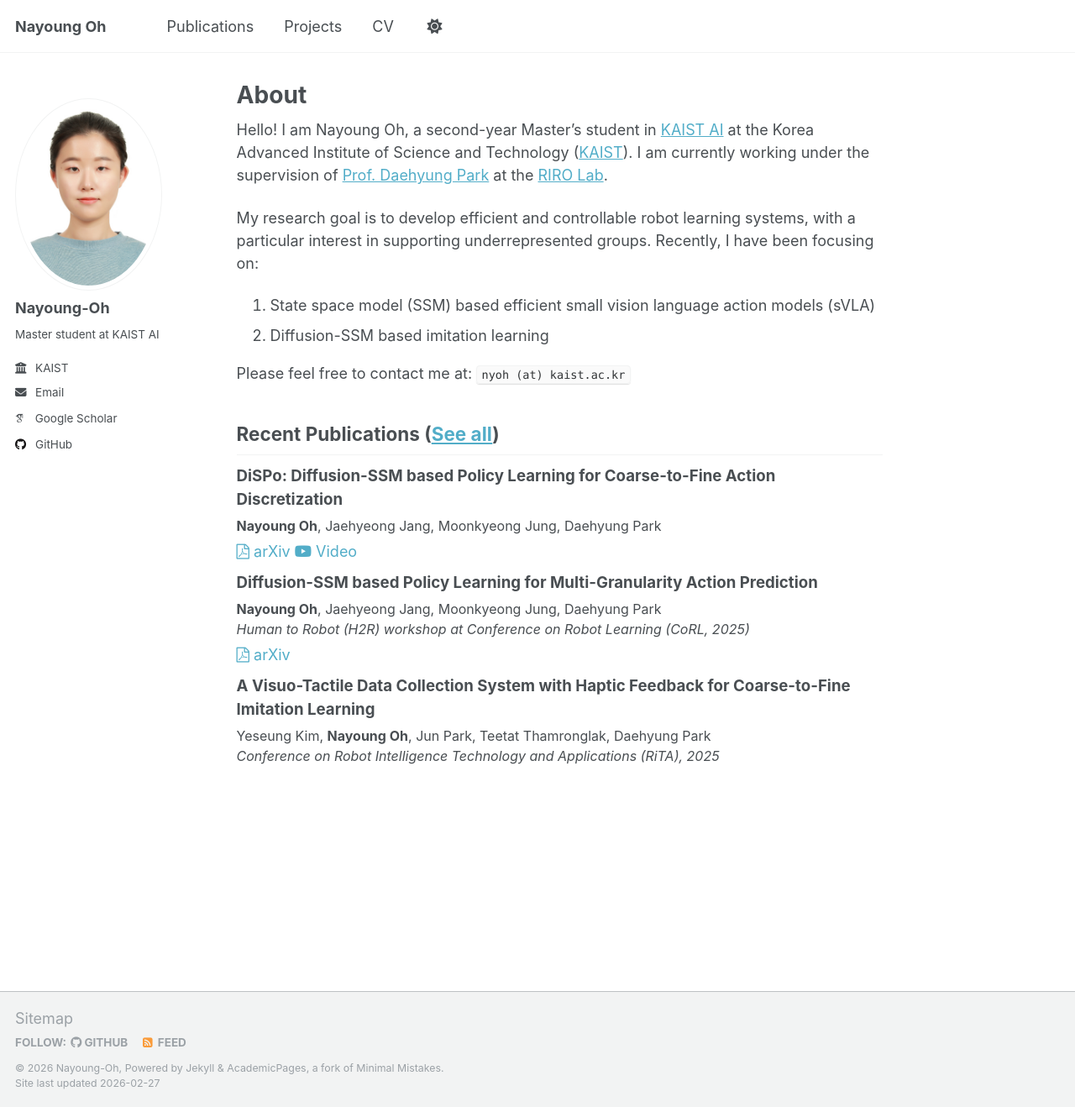
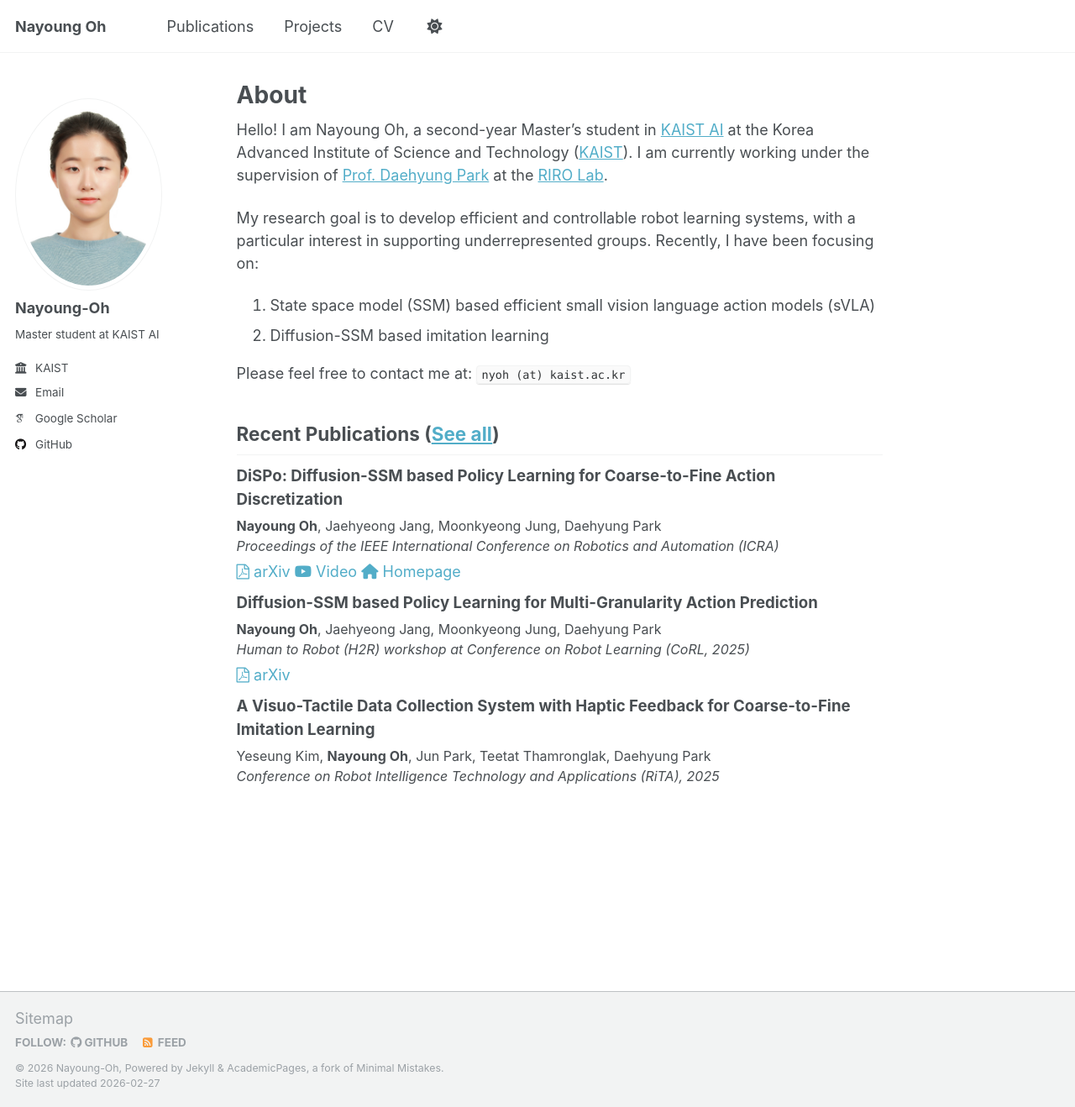
Before and after one commit to Nayoung-Oh/Nayoung-Oh.github.io, a Jekyll site: the page built from _pages/about.md, in a window 1280 px wide and 1318 px high. Shown: the whole window at 84% size. Built offline with Jekyll 4.4.1, drawn with Linux system fonts in a browser that asks for light colours; some web fonts are replaced.

Commit message:
update icra acceptance and c2f space

```diff
--- a/_data/publications.yml
+++ b/_data/publications.yml
@@ -1,10 +1,12 @@
 - title: "DiSPo: Diffusion-SSM based Policy Learning for Coarse-to-Fine Action Discretization"
   authors: "Nayoung Oh, Jaehyeong Jang, Moonkyeong Jung, Daehyung Park"
   collection: "publications"
-  date: "2025-05-08"
-  type: 'Preprints'
+  date: "2026-01-31"
+  venue: "Proceedings of the IEEE International Conference on Robotics and Automation (ICRA)"
+  type: 'Conferences'
   arxivurl: "https://arxiv.org/pdf/2409.14719"
   videourl: 'https://www.youtube.com/watch?v=vAdhXM6G2DQ'
+  homeurl: 'https://robo-dispo.github.io/'
 
 - title: "Diffusion-SSM based Policy Learning for Multi-Granularity Action Prediction"
   authors: "Nayoung Oh, Jaehyeong Jang, Moonkyeong Jung, Daehyung Park"
```
